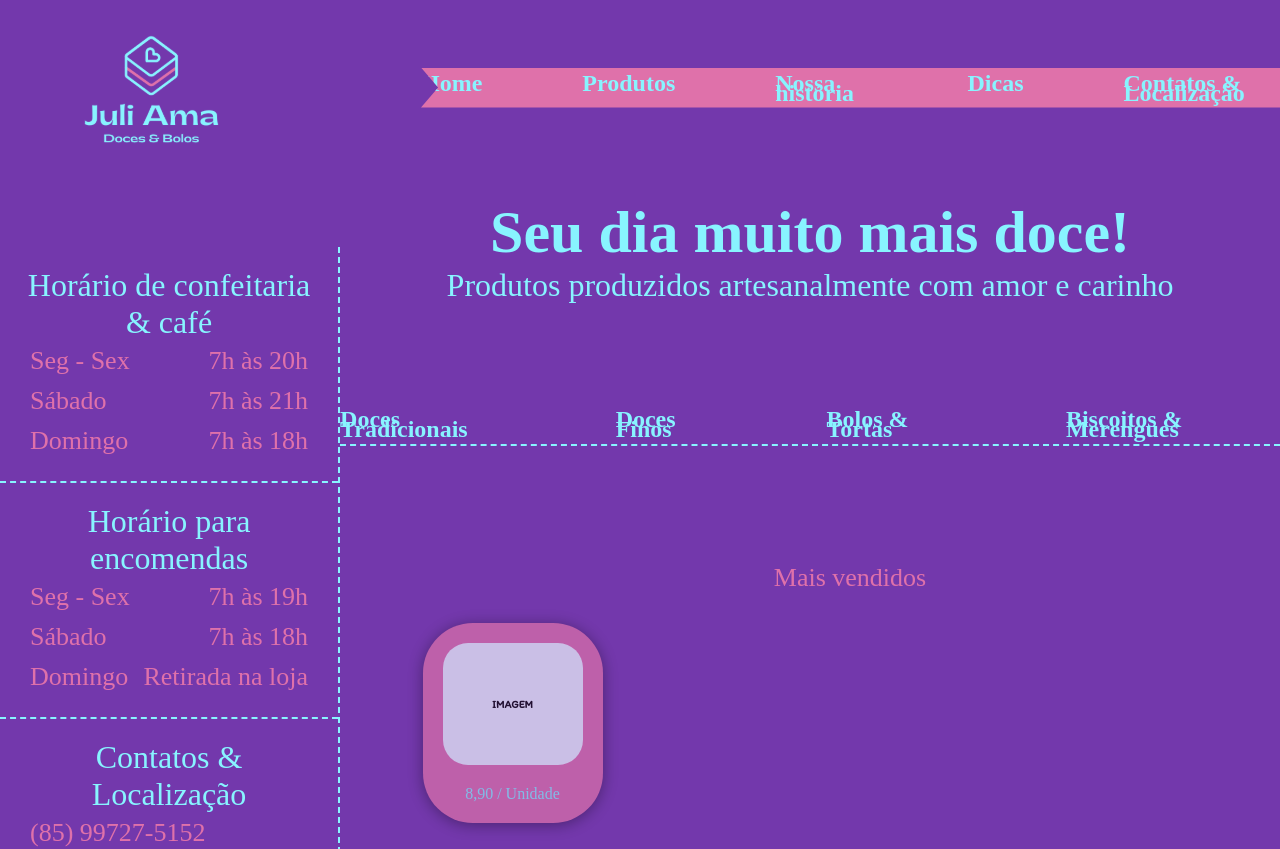
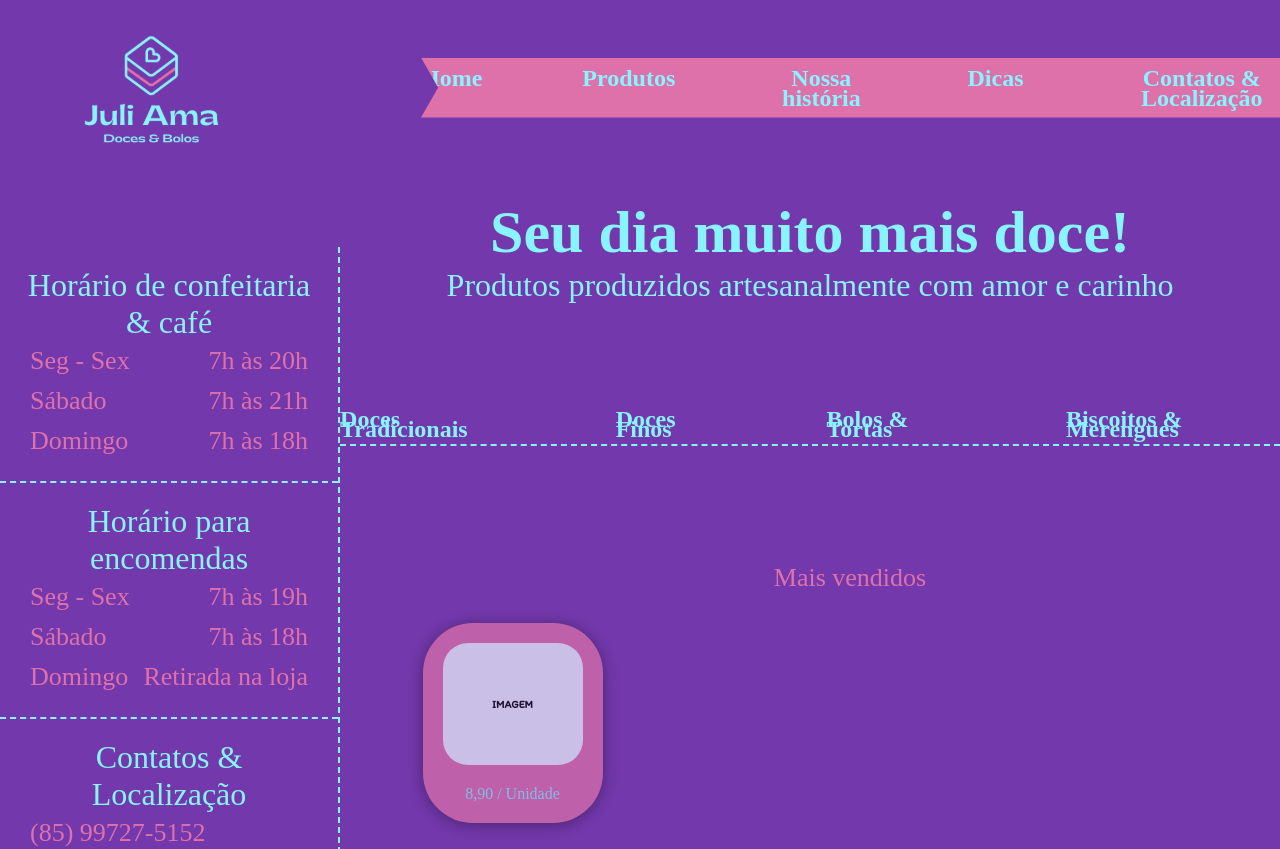
Before and after one commit to devbpatriciocosta/juli-ama-boles-doces, a Next.js app: page / in a window 1280 px wide. Shown: the top 849 px of the page. Built offline with nearby package versions, Linux system fonts and the light colour scheme.

Commit message:
Media NAVBAR

```diff
--- a/src/components/navbar/Navbar.jsx
+++ b/src/components/navbar/Navbar.jsx
@@ -12,6 +12,11 @@ const MainContainer = styled.nav`
   box-sizing: border-box;
 
   clip-path: polygon(100% 0, 100% 50%, 100% 100%, 0% 100%, 2% 50%, 0% 0%);
+
+  @media (max-width: 1420px) {
+    min-height: 60px;
+    text-align: center;
+  }
 `
 
 const MainList = styled.ul`
@@ -46,7 +51,7 @@ const SecondaryList = styled.li`
   font-family: 'Gabriela';
   font-style: normal;
   font-weight: 600;
-  line-height: 10px;
+  line-height: 20px;
 `
 
 const TagA = styled.a`
```
